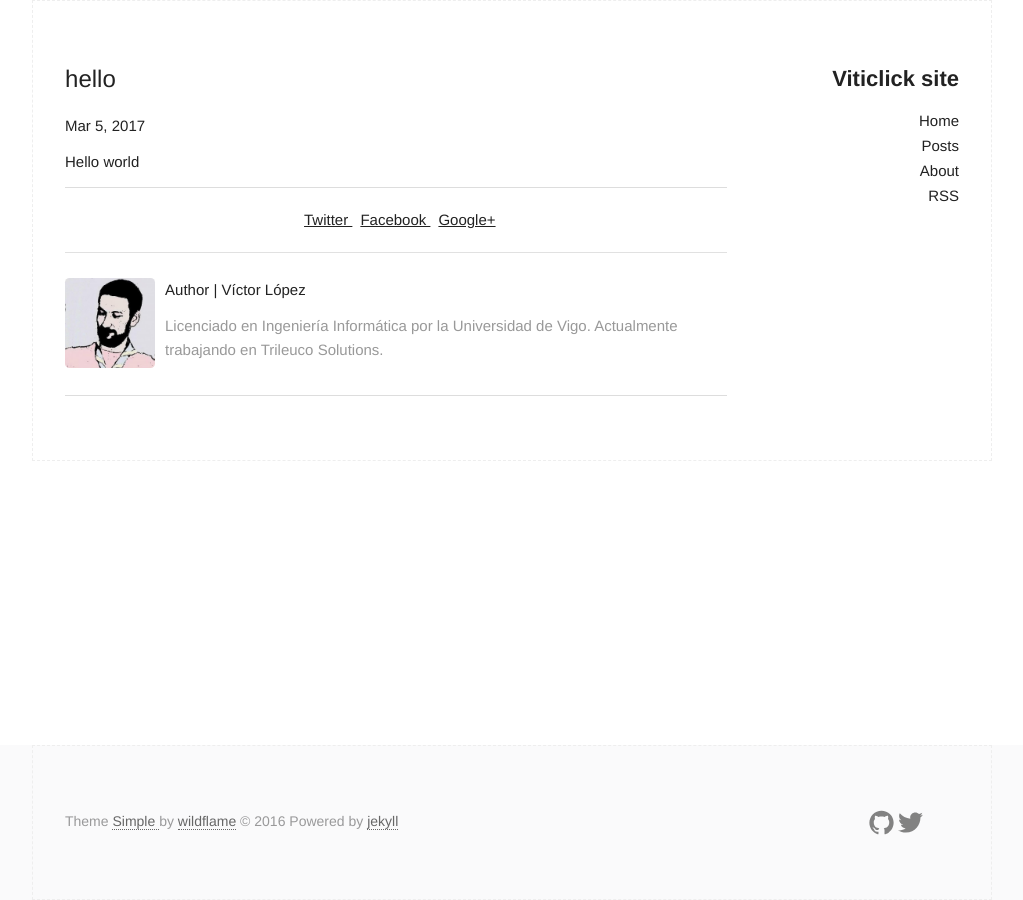
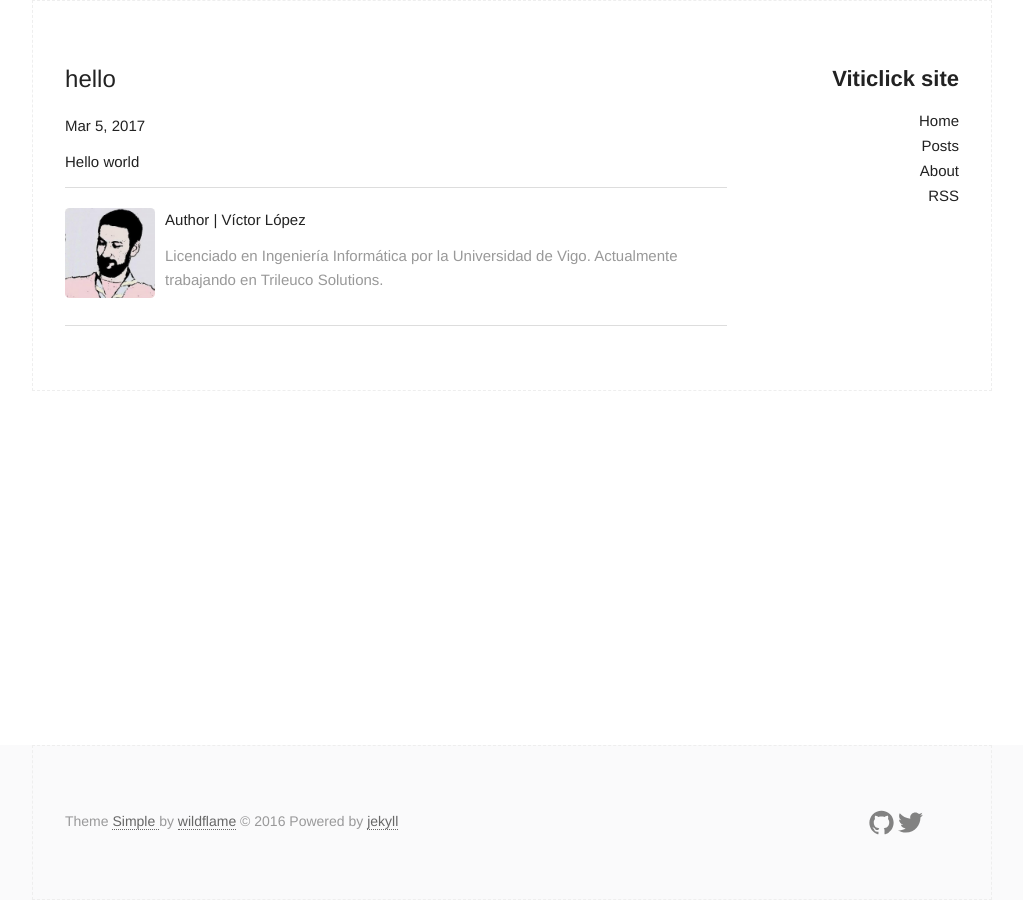
Before and after one commit to viticlick/viticlick.github.io, a Jekyll site: the page built from _posts/2017-03-05-hello-world.md, in a window 1280 px wide. Shown: the whole page, without its empty margins (128-1151 px from the left). Built offline with Jekyll 4.4.1, drawn with Linux system fonts in a browser that asks for light colours.

Commit message:
Remove social media share links in posts

```diff
--- a/_includes/share.html
+++ /dev/null
@@ -1,11 +0,0 @@
-<section class="share">
-  <a class="share-link" href="" onclick="window.open(this.href, 'twitter-share', 'width=550,height=235');return false;">
-    Twitter
-  </a>
-  <a class="share-link" href="" onclick="window.open(this.href, 'facebook-share','width=580,height=296');return false;">
-    Facebook
-  </a>
-  <a class="share-link" href="" onclick="window.open(this.href, 'google-plus-share', 'width=490,height=530'); return false;">
-    Google+
-  </a>
-</section>
--- a/_layouts/post.html
+++ b/_layouts/post.html
@@ -14,10 +14,6 @@ layout: default
 
   <footer class="article-footer">
 
-  {% include share.html %}
-
-  <hr/>
-
   {% include author.html %}
 
   </footer>
```
